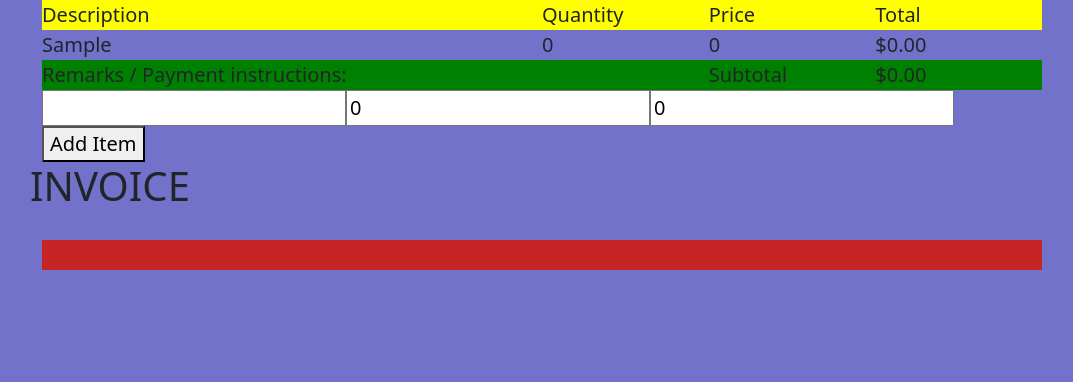
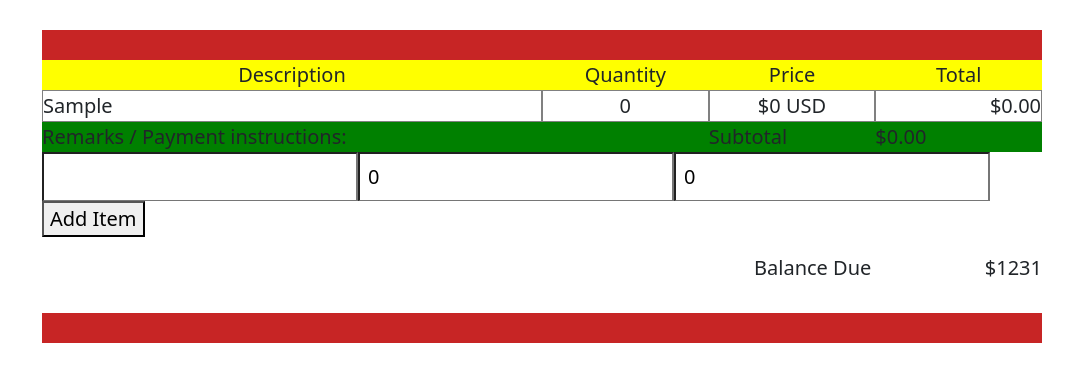
Before and after one commit to israeltduarte/myinvoice-app, an Angular app: page / in a window 1280 px wide. Both pictures are taken after typing "Sample" into the empty fields and a click on the button "Add Item". Shown: the top 382 px of the page, without its empty margins (98-1171 px from the left). Built offline with nearby package versions, Linux system fonts and the light colour scheme.

Commit message:
Fixing styles and table widths

```diff
--- a/src/app/app.component.html
+++ b/src/app/app.component.html
@@ -1,3 +1,4 @@
+<app-header></app-header>
 
 <app-items-table></app-items-table>
 
--- a/src/app/features/balance/balance.component.css
+++ b/src/app/features/balance/balance.component.css
@@ -1,37 +1,3 @@
-.table-services {
-  /* width: auto; */
-  margin: auto;
-  border-spacing: 0px;
-  background-color: yellow;
+.balance-due {
+  text-align: right;
 }
-
-.table-services div,
-.table-items div,
-.new-item div {
-  float: left;
-  padding: 0;
-}
-
-.table-items {
-  margin: auto;
-}
-
-/* .table-items div {
-} */
-
-.table-total {
-  margin: auto;
-  background-color: green;
-}
-
-.table-total div {
-  padding: 0;
-}
-
-.new-item {
-  margin: auto;
-}
-
-.new-item input {
-  width: 100%;
-}
--- a/src/app/features/balance/balance.component.html
+++ b/src/app/features/balance/balance.component.html
@@ -1 +1,6 @@
-<h1>INVOICE</h1>
+<div class="container">
+  <div class="row balance-due">
+    <div class="col-10">Balance Due</div>
+    <div class="col">$1231</div>
+  </div>
+</div>
--- a/src/app/features/table/table.component.css
+++ b/src/app/features/table/table.component.css
@@ -12,12 +12,26 @@
   padding: 0;
 }
 
+.table-services {
+  text-align: center;
+}
+
+.description {
+  text-align: left;
+}
+
+.total {
+  text-align: right;
+}
+
 .table-items {
   margin: auto;
+  text-align: center;
 }
 
-/* .table-items div {
-} */
+.table-items div {
+  border: 1px solid gray;
+}
 
 .table-total {
   margin: auto;
--- a/src/app/features/table/table.component.html
+++ b/src/app/features/table/table.component.html
@@ -1,4 +1,4 @@
-<div class="container">
+<div class="container table">
   <div class="row table-services">
     <div class="col-6">Description</div>
     <div class="col">Quantity</div>
@@ -6,10 +6,10 @@
     <div class="col">Total</div>
   </div>
   <div class="row table-items" *ngFor="let item of items">
-    <div class="col-6">{{ item.description }}</div>
+    <div class="col-6 description">{{ item.description }}</div>
     <div class="col">{{ item.quantity }}</div>
-    <div class="col">{{ item.price }}</div>
-    <div class="col">${{ (item.price * item.quantity).toFixed(2) }}</div>
+    <div class="col">${{ item.price }} USD</div>
+    <div class="col total">${{ (item.price * item.quantity).toFixed(2) }}</div>
   </div>
   <div class="row table-total" *ngIf="show">
     <div class="col-8">Remarks / Payment instructions:</div>
--- a/src/styles.css
+++ b/src/styles.css
@@ -2,7 +2,6 @@ body {
     margin: 0 auto;
     height: auto;
     width: 1024px;
-    background-color: rgb(114, 114, 203);
     font-size: 20px;
 }
 
```
